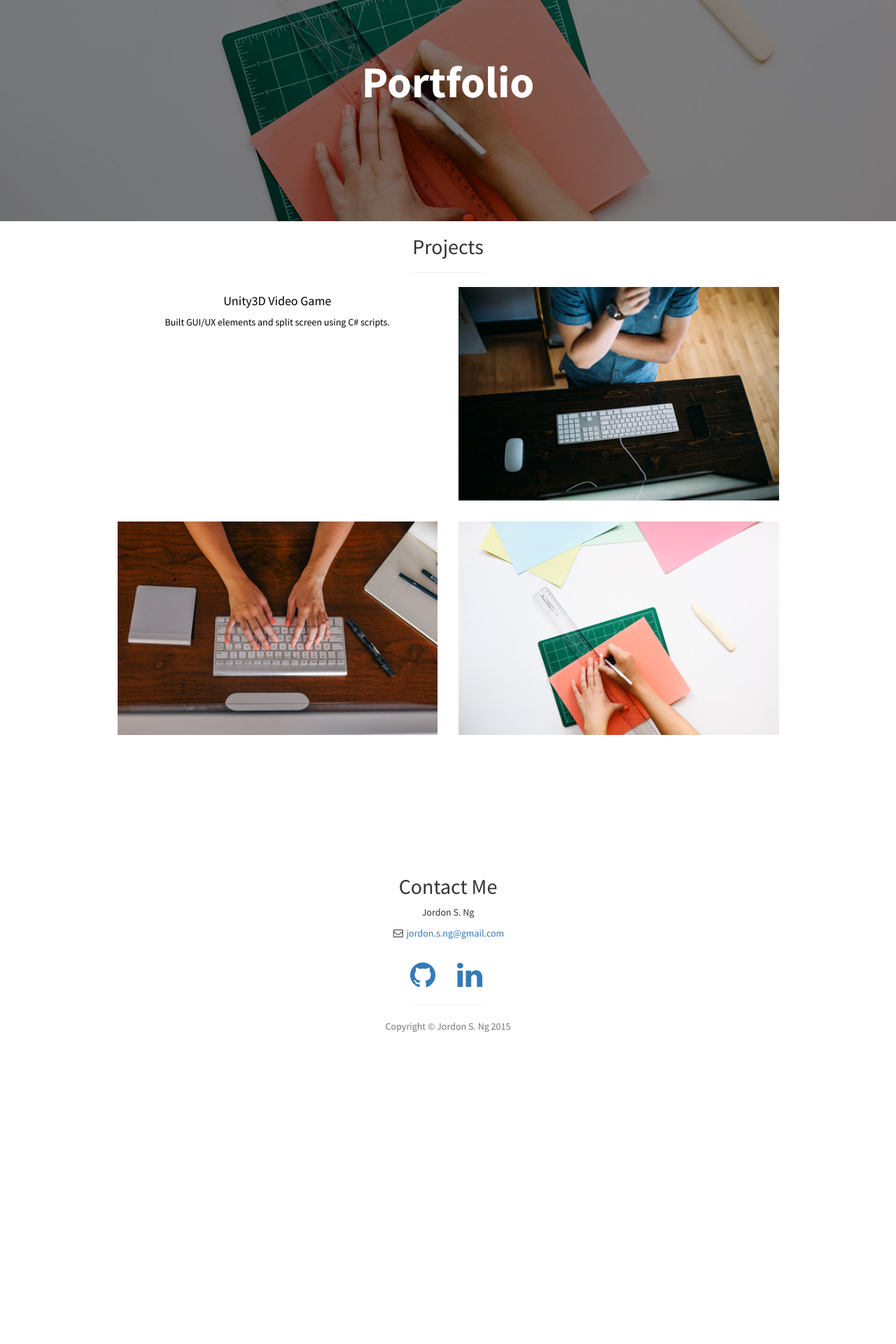
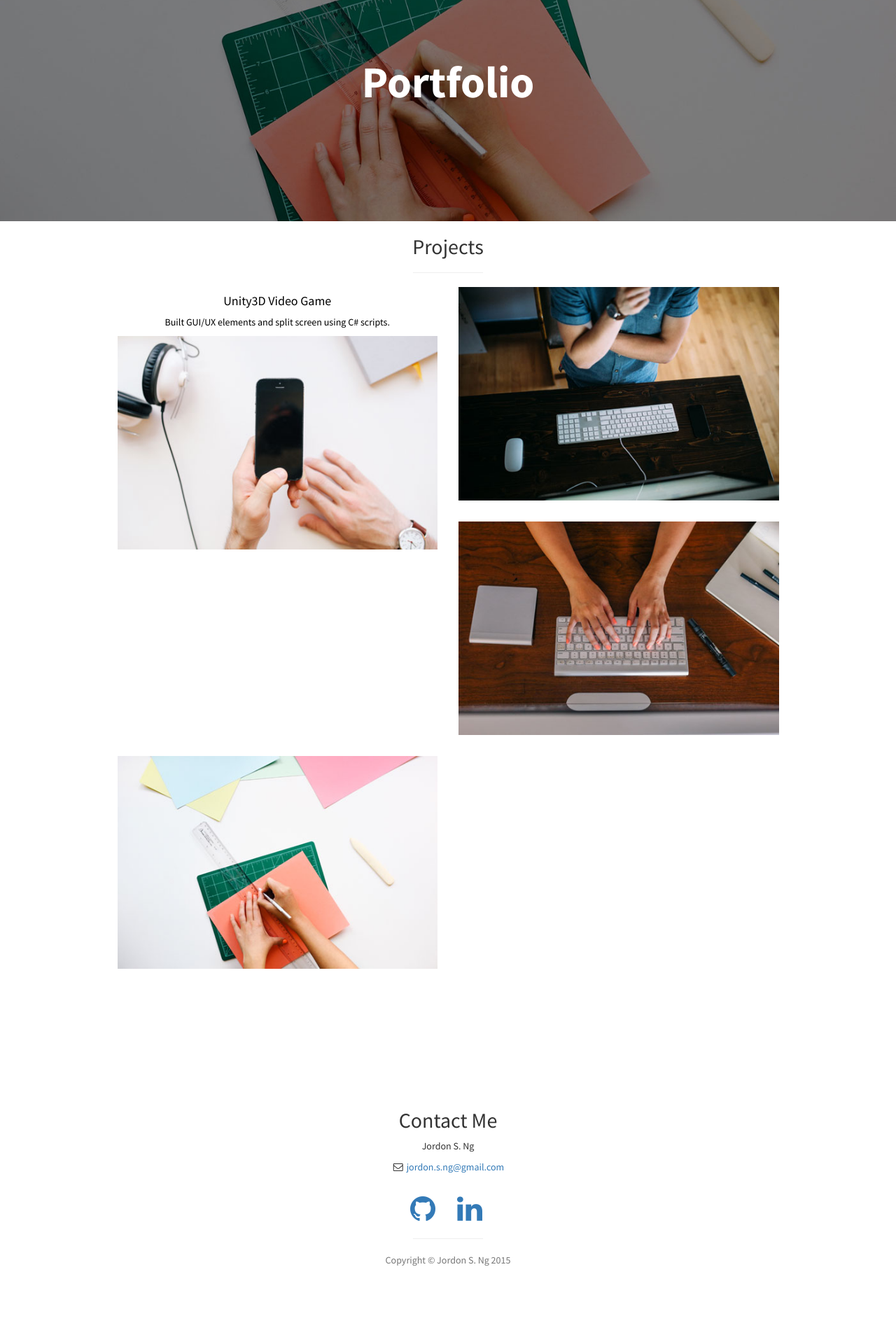
Before and after one commit to jsng0/jsng0.github.io, a Jekyll site: the page index.html, which Jekyll copies as it is, in a window 1280 px wide. Shown: the part 1540-3460 px from the top of the page at 70% size. Built offline with Jekyll 4.4.1, drawn with Linux system fonts in a browser that asks for light colours; before the commit the page ends 3126 px from its top, so only the background shows below that.

Commit message:
added info to proj1

```diff
--- a/index.html
+++ b/index.html
@@ -110,6 +110,9 @@
                                 <a href = "https://github.com/the-jsng/SpinOut" style = "color: #000000">
 					                <h4>Unity3D Video Game</h4>
 					                    <p>Built GUI/UX elements and split screen using C# scripts.</p>
+                                        <a href="https://drive.google.com/file/d/0BzXU2ayxB-jAcWF2MjRxMXNweWs/view?usp=sharing">
+                                            <img class="img-portfolio img-responsive" src="img/portfolio-1.jpg">
+                                        </a>
 			                    </a>
                             </div>
                         </div>
```
Also changed, not shown: img/portfolio-1.png (added).
